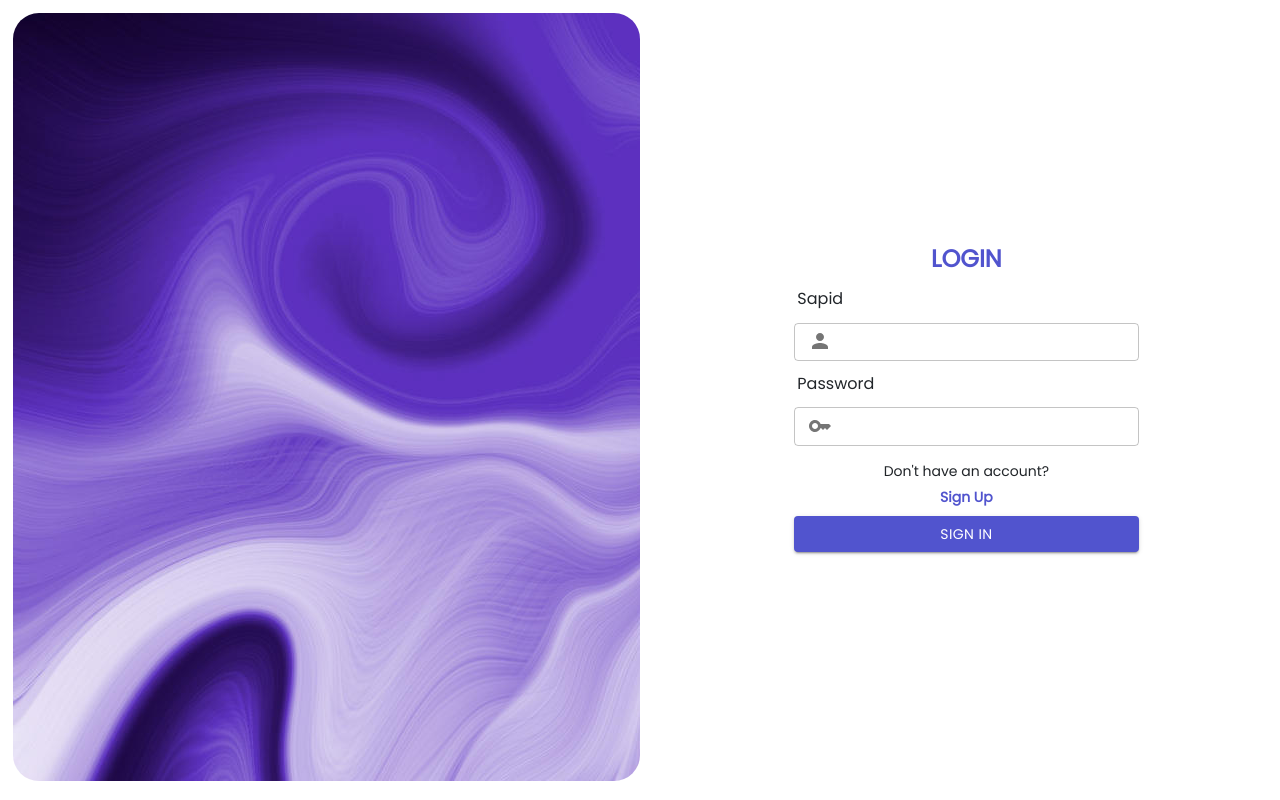
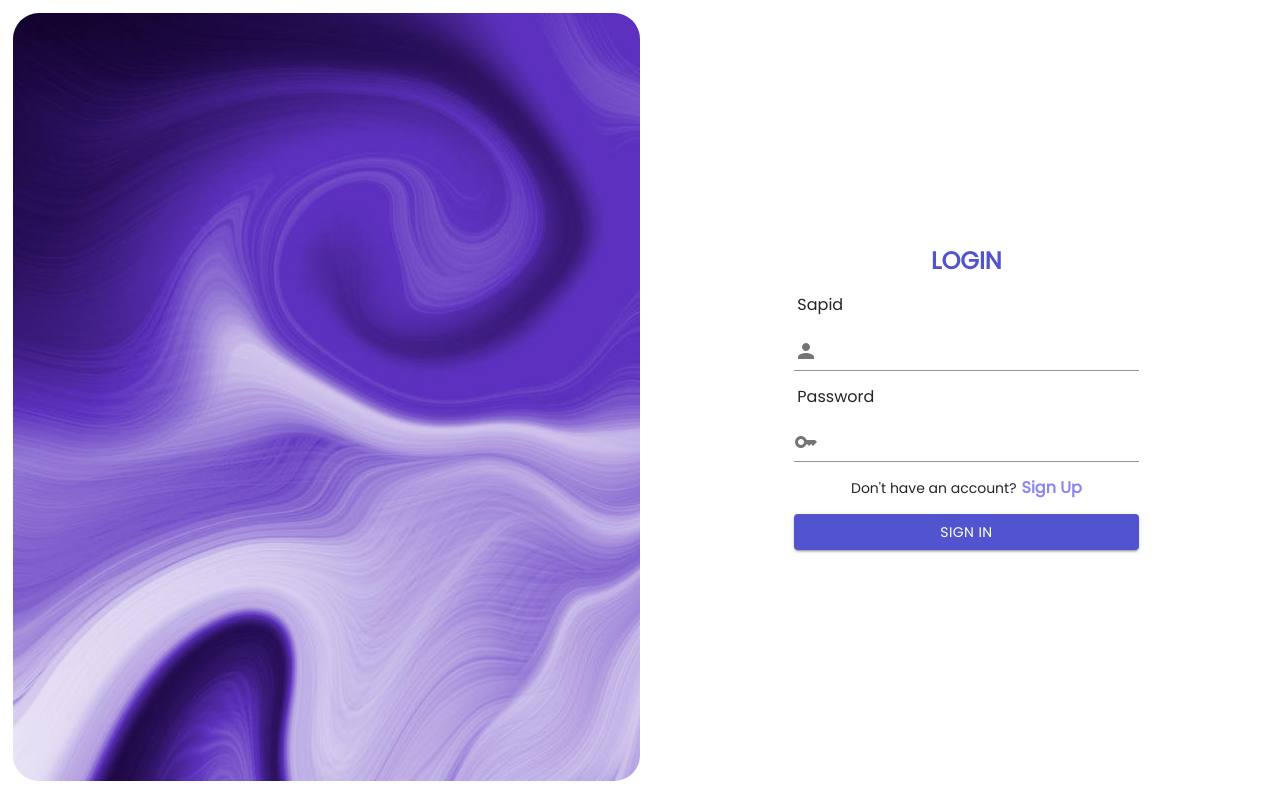
Before and after one commit to vatsalshah041/Interview_portal, a React (Create React App) app: page / in a window 1280 px wide. Built offline with nearby package versions, Linux system fonts and the light colour scheme.

Commit message:
inputfields

```diff
--- a/src/components/login.js
+++ b/src/components/login.js
@@ -95,7 +95,8 @@ const Login = () => {
           onChange={formik.handleChange}
           onBlur={formik.handleBlur}
           value={formik.values.username}
-          variant="outlined"
+
+          variant="standard"
           className="smallfield"
           InputProps={{
             startAdornment: <InputAdornment position="start"><PersonIcon></PersonIcon></InputAdornment>,
@@ -104,8 +105,10 @@ const Login = () => {
 
         <div className="userPass">Password</div>
         <TextField
-          variant="outlined"
-          className="smallfield"
+          variant="standard"
+
+
+         className="smallfield"
           id="password"
           helperText={
             formik.touched.password && formik.errors.password
@@ -121,15 +124,17 @@ const Login = () => {
             startAdornment: <InputAdornment position="start"><KeyIcon></KeyIcon></InputAdornment>,
           }}
         />
-
-        <div className="dhaaText">
-          <div className="dhaaText1">Don't have an account?</div>
-          <div>
-            <Link to="/signup" className="dhaaText2">
-              Sign Up
+         {/* <TextField id="outlined-basic" label="Password" variant="outlined"
+         InputProps={{
+          startAdornment: <InputAdornment position="start"><KeyIcon></KeyIcon></InputAdornment>,
+        }}/> */}
+         <div className="dhaaText1">Don't have an account?
+            <Link to="/signup"
+            className="dhaaText2"
+            >
+               <span style={{marginLeft:5,color:"#8985F2",fontSize:"16px",textDecoration:"none !important"}}>Sign Up</span>
             </Link>
           </div>
-        </div>
         <Button
           className="signBttn"
           variant="contained"
--- a/src/components/signup.js
+++ b/src/components/signup.js
@@ -20,6 +20,18 @@ const useStyles = makeStyles((theme) => ({
   error: {
     display: "flex",
     color: theme.palette.error.main,
+  },
+  components: {
+    MuiOutlinedInput: {
+      defaultProps: {
+        notched: false,
+      },
+    },
+    MuiInputLabel: {
+      defaultProps: {
+       shrink: false,
+      },
+    }
   },
 }));
 const Signup = () => {
@@ -100,7 +112,8 @@ const Signup = () => {
         <div className="loginHeader">SIGNUP</div>
         <div className="userPass" style={{marginTop:"10"}}>Email</div>
         <TextField
-          variant="outlined"
+          //InputLabelProps={{shrink: false}}
+          variant="standard"
           id="email"
           name="email"
           type="email"
@@ -124,7 +137,7 @@ const Signup = () => {
 
         <div className="userPass"> Username</div>
         <TextField
-          variant="outlined"
+          variant="standard"
           id="username"
           name="username"
           helperText={
@@ -149,7 +162,7 @@ const Signup = () => {
 
         <div className="userPass"> SAP ID</div>
         <TextField
-          variant="outlined"
+          variant="standard"
           id="sapid"
           type="sapid"
           name="sapid"
@@ -173,7 +186,7 @@ const Signup = () => {
 
         <div className="userPass"> Graduation Year</div>
         <TextField
-          variant="outlined"
+          variant="standard"
           id="grad_year"
           name="grad_year"
           helperText={
@@ -196,7 +209,8 @@ const Signup = () => {
 
         <div className="userPass">Password</div>
         <TextField
-          variant="outlined"
+          label={null}
+          variant="standard"
           id="setPassword"
           name="setPassword"
           helperText={
@@ -217,9 +231,11 @@ const Signup = () => {
           }}
         />
 
+
         <div className="userPass"> Confirm Password</div>
         <TextField
-          variant="outlined"
+
+          variant="standard"
           id="confirmPassword"
           name="confirmPassword"
           helperText={
@@ -239,19 +255,22 @@ const Signup = () => {
             ),
           }}
         />
-        <div className="dhaaText">
-          <div className="dhaaText0">Sign Up with </div>
-          <img src="https://img.icons8.com/color/48/null/google-logo.png" style={{height:27}}/> <img src="https://img.icons8.com/ios-filled/50/null/github.png"  style={{height:27,marginLeft:5}}/>
+        <div className="dhaaText" style={{paddingTop:"1rem",paddingBottom:"1rem",}}>
+          <div className="dhaaText0">Sign Up with
+          <img src="https://img.icons8.com/color/48/null/google-logo.png" style={{height:27,paddingLeft:"0.5rem"}}/> <img src="https://img.icons8.com/ios-filled/50/null/github.png"  style={{height:27,marginLeft:5}}/>
+          </div>
           <div className="dhaaText1">Already have an account?
-            <Link to="/login" className="dhaaText2">
-               <span style={{marginLeft:5}}>Login</span>
+            <Link to="/login"
+            className="dhaaText2"
+            >
+               <span style={{marginLeft:5,color:"#8985F2",fontSize:"16px",textDecoration:"none !important"}}>Login</span>
             </Link>
           </div>
         </div>
 
         <Button
           variant="contained"
-          className="signBttn"
+         // className="signBttn"
           onClick={formik.handleSubmit}
           sx={{backgroundColor:"#5154CE",
           }}
--- a/src/styles/login.css
+++ b/src/styles/login.css
@@ -53,9 +53,9 @@
 }
 .dhaaText2 {
 
-  font-size: 14px;
+  font-size: 16px;
   font-weight: 700;
-  color: #5154CE;
+  color: #8985F2;
   text-decoration: none !important;
 }
 
--- a/src/styles/signupPage.css
+++ b/src/styles/signupPage.css
@@ -36,6 +36,13 @@
   width: 50%;
   min-height: 100vh;
 }
+.dhaaText2 {
+
+  font-size: 16px;
+  font-weight: 700;
+  color: #8985F2;
+  text-decoration: none !important;
+}
 
 @media screen and (max-width: 600px) {
   .signUpDiv {
```
